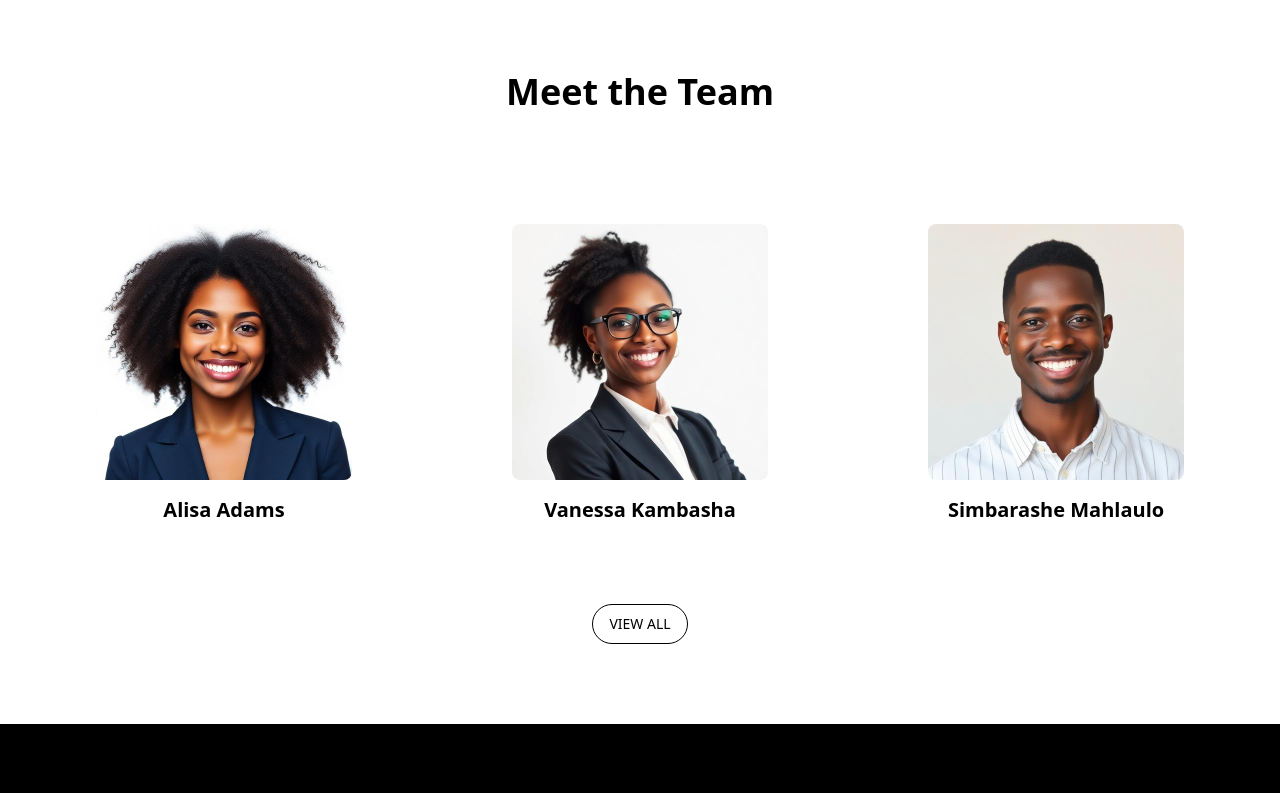
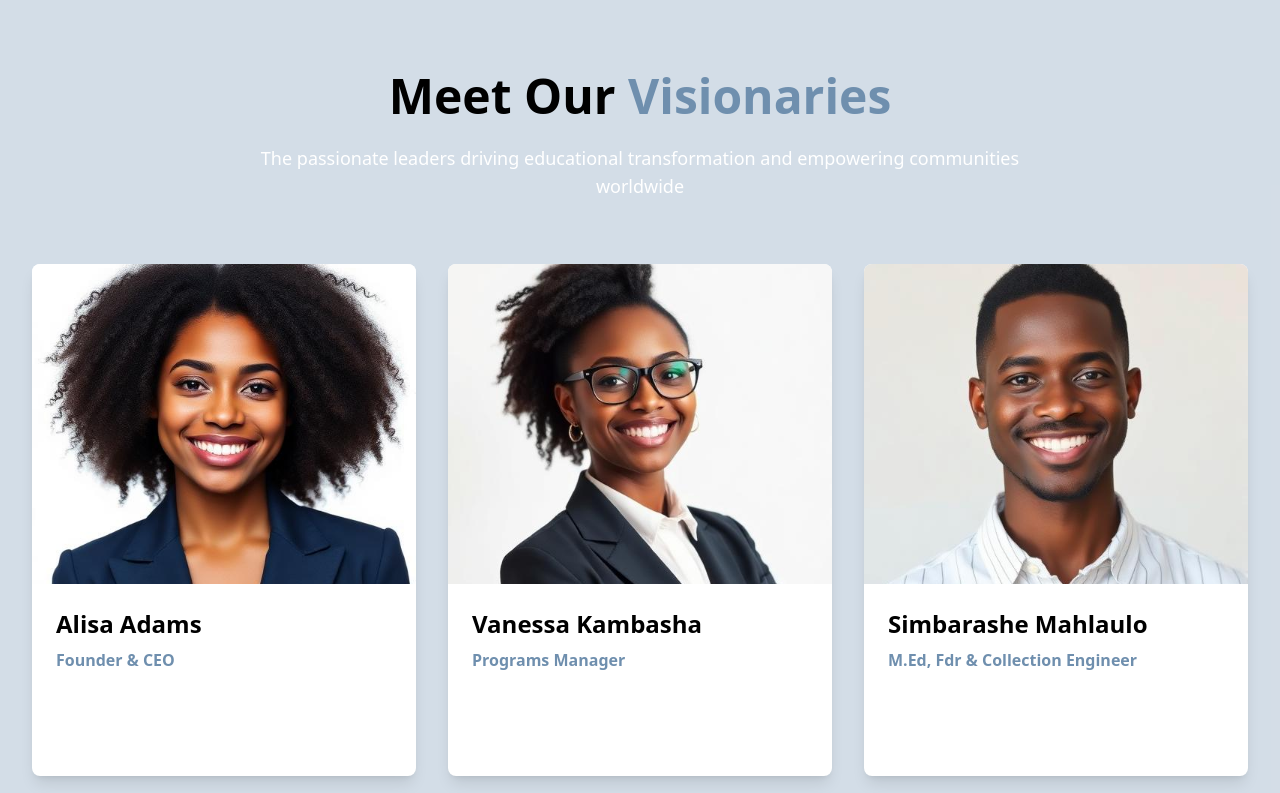
Before and after one commit to myTestAccount263/pigment-palette-perfect-34, a React (Vite) app: page / in a window 1280 px wide. Shown: the part 1340-2133 px from the top of the page. Built offline with nearby package versions, Linux system fonts and the light colour scheme.

Commit message:
Refactor: Revamp Meet the Team section
Update the styling and layout of the "Meet the Team" section to improve its visual appeal and user experience.

```diff
--- a/src/components/TeamSection.tsx
+++ b/src/components/TeamSection.tsx
@@ -1,4 +1,6 @@
 import { Button } from "@/components/ui/button";
+import { Card, CardContent } from "@/components/ui/card";
+import { Mail, Linkedin } from "lucide-react";
 import alisaImage from "@/assets/team-alisa.jpg";
 import vanessaImage from "@/assets/team-vanessa.jpg";
 import simbarasheImage from "@/assets/team-simbarashe.jpg";
@@ -7,51 +9,84 @@ const TeamSection = () => {
   const teamMembers = [
     {
       name: "Alisa Adams",
-      role: "Founder",
+      role: "Founder & CEO",
+      description: "Passionate about transforming education and empowering communities through innovative programs.",
       image: alisaImage
     },
     {
       name: "Vanessa Kambasha",
       role: "Programs Manager",
+      description: "Leading educational initiatives and community outreach programs across diverse regions.",
       image: vanessaImage
     },
     {
       name: "Simbarashe Mahlaulo",
-      role: "M.Ed, Fdr & CollectionEngineer",
+      role: "M.Ed, Fdr & Collection Engineer",
+      description: "Combining educational expertise with technical innovation to scale our impact.",
       image: simbarasheImage
     }
   ];
 
   return (
-    <section className="py-12 sm:py-16 lg:py-20 bg-background">
-      <div className="max-w-7xl mx-auto px-4 sm:px-6 lg:px-8 text-center">
-        <h2 className="text-2xl sm:text-3xl lg:text-4xl font-bold text-foreground mb-3 sm:mb-4">Meet the Team</h2>
-        <p className="text-sm sm:text-base text-muted-foreground mb-8 sm:mb-12 max-w-2xl mx-auto leading-relaxed">
-          They are the hands that lift, the hearts that serve, the spirits behind Future Wings Foundation's success.
+    <section className="py-12 sm:py-16 lg:py-20 bg-muted/30">
+      <div className="max-w-7xl mx-auto px-4 sm:px-6 lg:px-8">
+        <div className="text-center mb-12 lg:mb-16">
+          <h2 className="text-3xl sm:text-4xl lg:text-5xl font-bold text-foreground mb-4 lg:mb-6">
+            Meet Our <span className="text-primary">Visionaries</span>
+          </h2>
+          <p className="text-base sm:text-lg text-muted-foreground max-w-3xl mx-auto leading-relaxed">
+            The passionate leaders driving educational transformation and empowering communities worldwide
           </p>
+        </div>
 
-        <div className="grid sm:grid-cols-2 lg:grid-cols-3 gap-6 sm:gap-8 mb-8 sm:mb-12">
+        <div className="grid sm:grid-cols-2 lg:grid-cols-3 gap-6 lg:gap-8 mb-12 lg:mb-16">
           {teamMembers.map((member, index) => (
-            <div key={index} className="text-center">
-              <div className="relative mb-4 flex justify-center">
+            <Card key={index} className="group relative overflow-hidden border-0 shadow-lg bg-card hover:shadow-xl transition-all duration-300 hover:-translate-y-1">
+              <CardContent className="p-0">
+                <div className="relative overflow-hidden">
                   <img
                     src={member.image}
                     alt={member.name}
-                  className="w-48 h-48 sm:w-56 sm:h-56 lg:w-64 lg:h-64 object-cover rounded-lg"
+                    className="w-full h-64 sm:h-72 lg:h-80 object-cover transition-transform duration-300 group-hover:scale-105"
                   />
+                  <div className="absolute inset-0 bg-gradient-to-t from-black/60 via-transparent to-transparent opacity-0 group-hover:opacity-100 transition-opacity duration-300" />
+
+                  {/* Social Icons - appear on hover */}
+                  <div className="absolute bottom-4 right-4 flex gap-2 opacity-0 group-hover:opacity-100 transition-all duration-300 translate-y-4 group-hover:translate-y-0">
+                    <button className="w-8 h-8 bg-background/90 rounded-full flex items-center justify-center hover:bg-primary hover:text-primary-foreground transition-colors">
+                      <Mail className="w-4 h-4" />
+                    </button>
+                    <button className="w-8 h-8 bg-background/90 rounded-full flex items-center justify-center hover:bg-primary hover:text-primary-foreground transition-colors">
+                      <Linkedin className="w-4 h-4" />
+                    </button>
                   </div>
-              <h3 className="text-lg sm:text-xl font-semibold text-foreground mb-2">{member.name}</h3>
-              <p className="text-sm sm:text-base text-muted-foreground">{member.role}</p>
                 </div>
+
+                <div className="p-6">
+                  <h3 className="text-xl sm:text-2xl font-bold text-foreground mb-2 group-hover:text-primary transition-colors">
+                    {member.name}
+                  </h3>
+                  <p className="text-primary font-semibold mb-3 text-sm sm:text-base">
+                    {member.role}
+                  </p>
+                  <p className="text-muted-foreground text-sm leading-relaxed">
+                    {member.description}
+                  </p>
+                </div>
+              </CardContent>
+            </Card>
           ))}
         </div>
 
+        <div className="text-center">
           <Button
             variant="outline"
-          className="border-foreground text-foreground hover:bg-foreground hover:text-background w-full sm:w-auto"
+            size="lg"
+            className="border-2 border-primary text-primary hover:bg-primary hover:text-primary-foreground px-8 py-3 font-semibold text-base"
           >
-          VIEW ALL
+            View Our Full Team
           </Button>
+        </div>
       </div>
     </section>
   );
```
Lines whose indentation alone changed are shown as unchanged.
